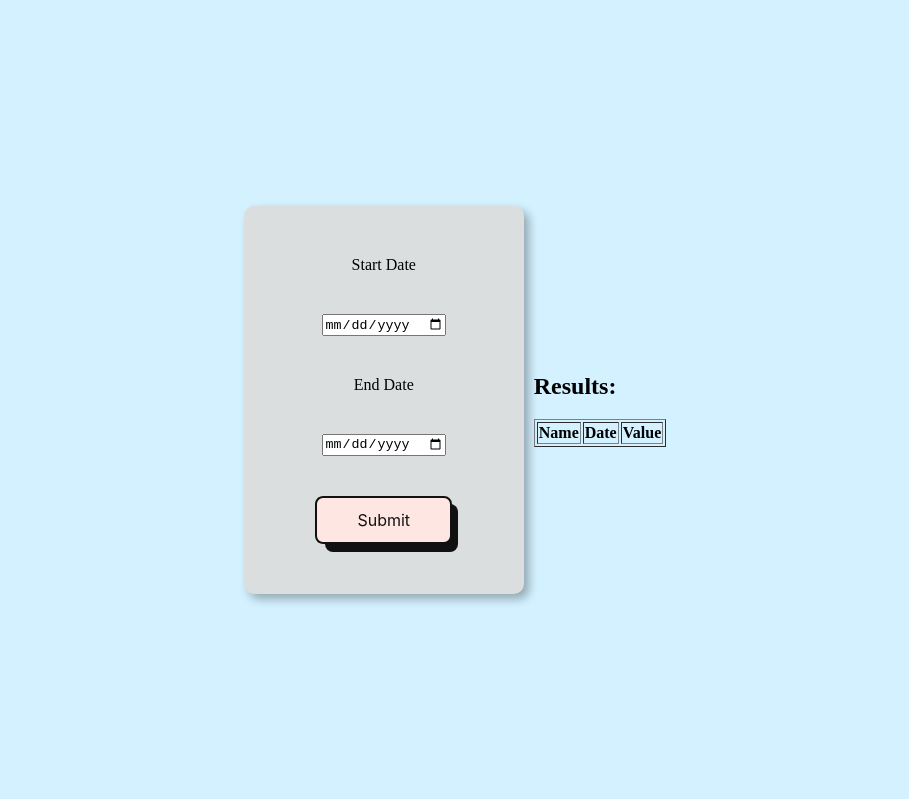
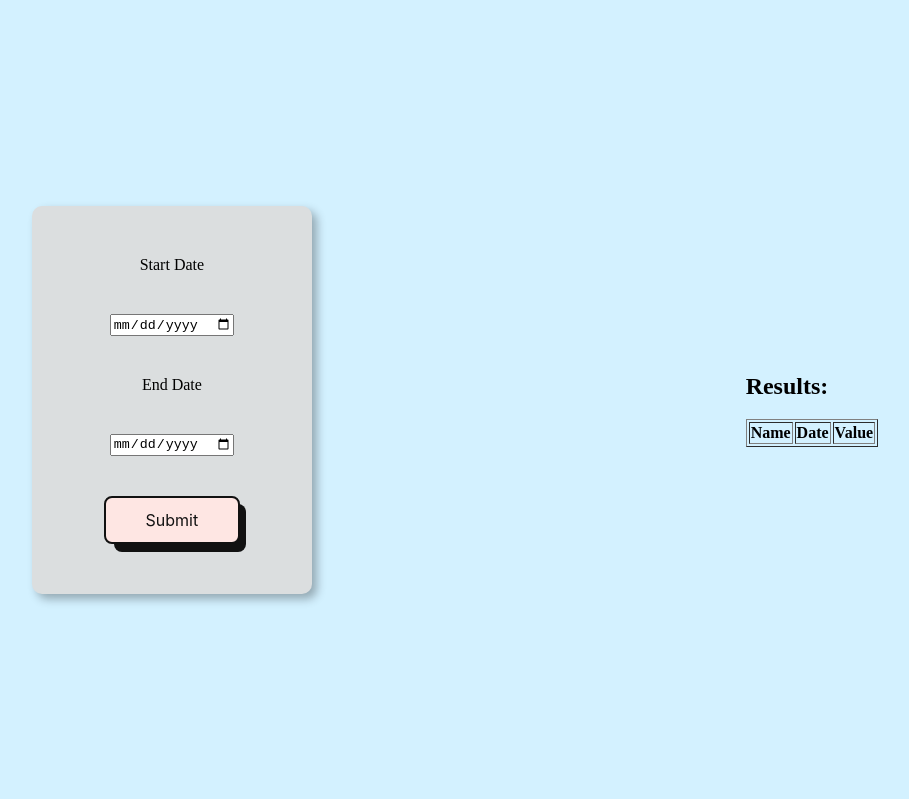
Before and after one commit to Vedukharatmal/api_data_fetch, a Django app: page / in a window 1280 px wide. Shown: the whole page, without its empty margins (190-1099 px from the left). Run offline with Django 5.2, Linux system fonts and the light colour scheme; lists and menus that the app fills with data are empty.

Commit message:
minor css change

```diff
--- a/datafetch/reports/templates/index.html
+++ b/datafetch/reports/templates/index.html
@@ -13,7 +13,7 @@
             /* flex-direction: column; */
             align-items: center;
             /* flex-wrap: wrap; */
-            justify-content: center;
+            justify-content: space-around;
             height: 100vh;
             margin: 0;
         }
```
